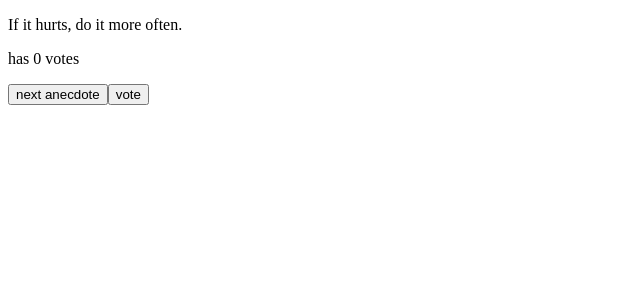
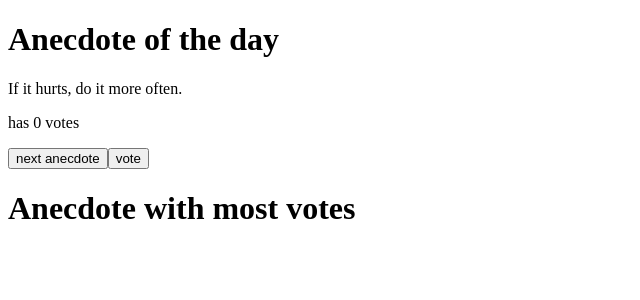
Before and after one commit to noiqum/fullstackopen, a React (Vite) app in the folder part 1/part1/: page / in a window 1280 px wide. Shown: the top 300 px of the page, without its empty margins (0-640 px from the left). Built offline with nearby package versions, Linux system fonts and the light colour scheme.

Commit message:
exercise 1.14

```diff
--- a/part 1/part1/src/App.jsx
+++ b/part 1/part1/src/App.jsx
@@ -24,12 +24,33 @@ const App = () => {
     updatedPointList[selected] = updatedPointList[selected] + 1;
     setPoints(updatedPointList);
   };
+  const renderMostVoted = () => {
+    let topOne = 0;
+    points.forEach((e) => {
+      if (e > topOne) {
+        topOne = e;
+      }
+    });
+    if (topOne > 0) {
+      return (
+        <>
+          <p>{anecdotes[points.findIndex((elm) => elm === topOne)]}</p>
+          <p>has {topOne} votes</p>
+        </>
+      );
+    } else {
+      return;
+    }
+  };
   return (
     <div>
+      <h1>Anecdote of the day</h1>
       <p>{anecdotes[selected]}</p>
       <p>has {points[selected]} votes</p>
       <button onClick={btnHandler}>next anecdote</button>
       <button onClick={voteBtnHandler}>vote</button>
+      <h1>Anecdote with most votes</h1>
+      {renderMostVoted()}
     </div>
   );
 };
```
